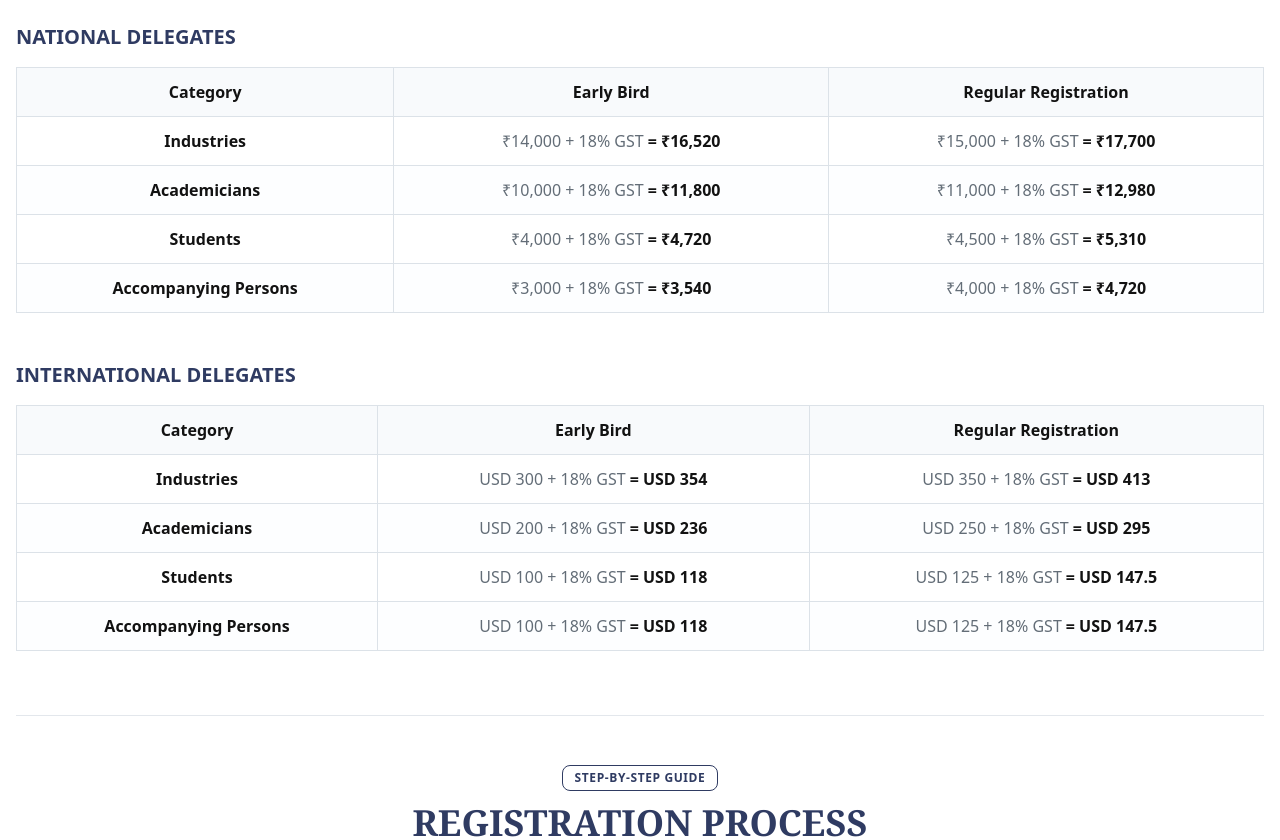
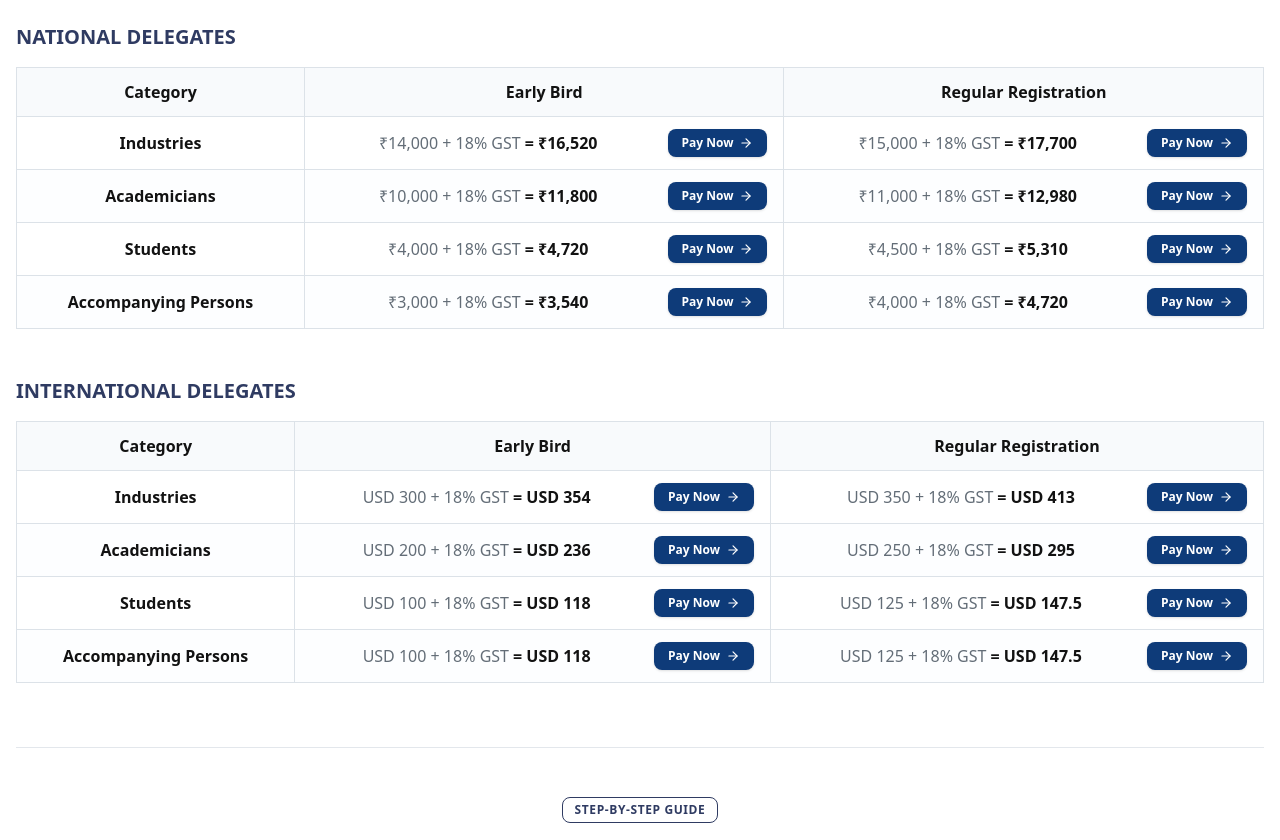
Before and after one commit to divyanshsaraswat/copen14, a Next.js app: page /registration in a window 1280 px wide. Shown: the part 581-1421 px from the top of the page. Built offline with nearby package versions, Linux system fonts and the light colour scheme; a web font is replaced by a local one.

Commit message:
pay now btn addition

```diff
--- a/app/registration/page.tsx
+++ b/app/registration/page.tsx
@@ -8,7 +8,19 @@ import { Footer } from "@/components/footer"
 import { Button } from "@/components/ui/button"
 import { Card, CardContent } from "@/components/ui/card"
 import { Badge } from "@/components/ui/badge"
-import { ExternalLink, CheckCircle2, Copy, Check } from "lucide-react"
+import { ExternalLink, CheckCircle2, Copy, Check, ArrowRight } from "lucide-react"
+
+function PayButton() {
+  return (
+    <a
+      href="#payment-details"
+      className="inline-flex items-center justify-center gap-1.5 px-3.5 py-1.5 rounded-md bg-[#0e3b79] hover:bg-[#0b2f61] text-white text-xs font-semibold whitespace-nowrap shadow-sm transition-colors shrink-0"
+    >
+      <span>Pay Now</span>
+      <ArrowRight className="w-3.5 h-3.5" />
+    </a>
+  )
+}
 
 function Hero() {
   return (
@@ -80,7 +92,7 @@ function RegistrationProcessSection() {
 
       <div className="grid grid-cols-1 lg:grid-cols-2 gap-8 max-w-6xl mx-auto">
         {/* Stage 1: Payment */}
-        <Card className="border border-border/80 shadow-sm hover:shadow-md transition-shadow bg-card flex flex-col justify-between">
+        <Card id="payment-details" className="scroll-mt-24 border border-border/80 shadow-sm hover:shadow-md transition-shadow bg-card flex flex-col justify-between">
           <CardContent className="p-6 md:p-8 space-y-6">
             <div className="flex items-center gap-3">
               <div className="w-10 h-10 rounded-full bg-primary/10 text-primary flex items-center justify-center font-bold text-lg shrink-0">
@@ -198,45 +210,85 @@ function FeesTable() {
               <tr>
                 <td className="border px-4 py-3 font-semibold">Industries</td>
                 <td className="border px-4 py-3">
+                  <div className="flex items-center justify-between gap-3">
+                    <div className="flex-grow text-center">
                       <span className="text-muted-foreground">₹14,000 + 18% GST</span>
                       <span className="ml-1 font-bold text-foreground">= ₹16,520</span>
+                    </div>
+                    <PayButton />
+                  </div>
                 </td>
                 <td className="border px-4 py-3">
+                  <div className="flex items-center justify-between gap-3">
+                    <div className="flex-grow text-center">
                       <span className="text-muted-foreground">₹15,000 + 18% GST</span>
                       <span className="ml-1 font-bold text-foreground">= ₹17,700</span>
+                    </div>
+                    <PayButton />
+                  </div>
                 </td>
               </tr>
               <tr className="bg-muted/10">
                 <td className="border px-4 py-3 font-semibold">Academicians</td>
                 <td className="border px-4 py-3">
+                  <div className="flex items-center justify-between gap-3">
+                    <div className="flex-grow text-center">
                       <span className="text-muted-foreground">₹10,000 + 18% GST</span>
                       <span className="ml-1 font-bold text-foreground">= ₹11,800</span>
+                    </div>
+                    <PayButton />
+                  </div>
                 </td>
                 <td className="border px-4 py-3">
+                  <div className="flex items-center justify-between gap-3">
+                    <div className="flex-grow text-center">
                       <span className="text-muted-foreground">₹11,000 + 18% GST</span>
                       <span className="ml-1 font-bold text-foreground">= ₹12,980</span>
+                    </div>
+                    <PayButton />
+                  </div>
                 </td>
               </tr>
               <tr>
                 <td className="border px-4 py-3 font-semibold">Students</td>
                 <td className="border px-4 py-3">
+                  <div className="flex items-center justify-between gap-3">
+                    <div className="flex-grow text-center">
                       <span className="text-muted-foreground">₹4,000 + 18% GST</span>
                       <span className="ml-1 font-bold text-foreground">= ₹4,720</span>
+                    </div>
+                    <PayButton />
+                  </div>
                 </td>
                 <td className="border px-4 py-3">
+                  <div className="flex items-center justify-between gap-3">
+                    <div className="flex-grow text-center">
                       <span className="text-muted-foreground">₹4,500 + 18% GST</span>
                       <span className="ml-1 font-bold text-foreground">= ₹5,310</span>
+                    </div>
+                    <PayButton />
+                  </div>
                 </td>
               </tr>
               <tr className="bg-muted/10">
                 <td className="border px-4 py-3 font-semibold">Accompanying Persons</td>
                 <td className="border px-4 py-3">
+                  <div className="flex items-center justify-between gap-3">
+                    <div className="flex-grow text-center">
                       <span className="text-muted-foreground">₹3,000 + 18% GST</span>
                       <span className="ml-1 font-bold text-foreground">= ₹3,540</span>
+                    </div>
+                    <PayButton />
+                  </div>
                 </td>
                 <td className="border px-4 py-3">
+                  <div className="flex items-center justify-between gap-3">
+                    <div className="flex-grow text-center">
                       <span className="text-muted-foreground">₹4,000 + 18% GST</span>
                       <span className="ml-1 font-bold text-foreground">= ₹4,720</span>
+                    </div>
+                    <PayButton />
+                  </div>
                 </td>
               </tr>
             </tbody>
@@ -262,45 +314,85 @@ function FeesTable() {
               <tr>
                 <td className="border px-4 py-3 font-semibold">Industries</td>
                 <td className="border px-4 py-3">
+                  <div className="flex items-center justify-between gap-3">
+                    <div className="flex-grow text-center">
                       <span className="text-muted-foreground">USD 300 + 18% GST</span>
                       <span className="ml-1 font-bold text-foreground">= USD 354</span>
+                    </div>
+                    <PayButton />
+                  </div>
                 </td>
                 <td className="border px-4 py-3">
+                  <div className="flex items-center justify-between gap-3">
+                    <div className="flex-grow text-center">
                       <span className="text-muted-foreground">USD 350 + 18% GST</span>
                       <span className="ml-1 font-bold text-foreground">= USD 413</span>
+                    </div>
+                    <PayButton />
+                  </div>
                 </td>
               </tr>
               <tr className="bg-muted/10">
                 <td className="border px-4 py-3 font-semibold">Academicians</td>
                 <td className="border px-4 py-3">
+                  <div className="flex items-center justify-between gap-3">
+                    <div className="flex-grow text-center">
                       <span className="text-muted-foreground">USD 200 + 18% GST</span>
                       <span className="ml-1 font-bold text-foreground">= USD 236</span>
+                    </div>
+                    <PayButton />
+                  </div>
                 </td>
                 <td className="border px-4 py-3">
+                  <div className="flex items-center justify-between gap-3">
+                    <div className="flex-grow text-center">
                       <span className="text-muted-foreground">USD 250 + 18% GST</span>
                       <span className="ml-1 font-bold text-foreground">= USD 295</span>
+                    </div>
+                    <PayButton />
+                  </div>
                 </td>
               </tr>
               <tr>
                 <td className="border px-4 py-3 font-semibold">Students</td>
                 <td className="border px-4 py-3">
+                  <div className="flex items-center justify-between gap-3">
+                    <div className="flex-grow text-center">
                       <span className="text-muted-foreground">USD 100 + 18% GST</span>
                       <span className="ml-1 font-bold text-foreground">= USD 118</span>
+                    </div>
+                    <PayButton />
+                  </div>
                 </td>
                 <td className="border px-4 py-3">
+                  <div className="flex items-center justify-between gap-3">
+                    <div className="flex-grow text-center">
                       <span className="text-muted-foreground">USD 125 + 18% GST</span>
                       <span className="ml-1 font-bold text-foreground">= USD 147.5</span>
+                    </div>
+                    <PayButton />
+                  </div>
                 </td>
               </tr>
               <tr className="bg-muted/10">
                 <td className="border px-4 py-3 font-semibold">Accompanying Persons</td>
                 <td className="border px-4 py-3">
+                  <div className="flex items-center justify-between gap-3">
+                    <div className="flex-grow text-center">
                       <span className="text-muted-foreground">USD 100 + 18% GST</span>
                       <span className="ml-1 font-bold text-foreground">= USD 118</span>
+                    </div>
+                    <PayButton />
+                  </div>
                 </td>
                 <td className="border px-4 py-3">
+                  <div className="flex items-center justify-between gap-3">
+                    <div className="flex-grow text-center">
                       <span className="text-muted-foreground">USD 125 + 18% GST</span>
                       <span className="ml-1 font-bold text-foreground">= USD 147.5</span>
+                    </div>
+                    <PayButton />
+                  </div>
                 </td>
               </tr>
             </tbody>
```
Lines whose indentation alone changed are shown as unchanged.
